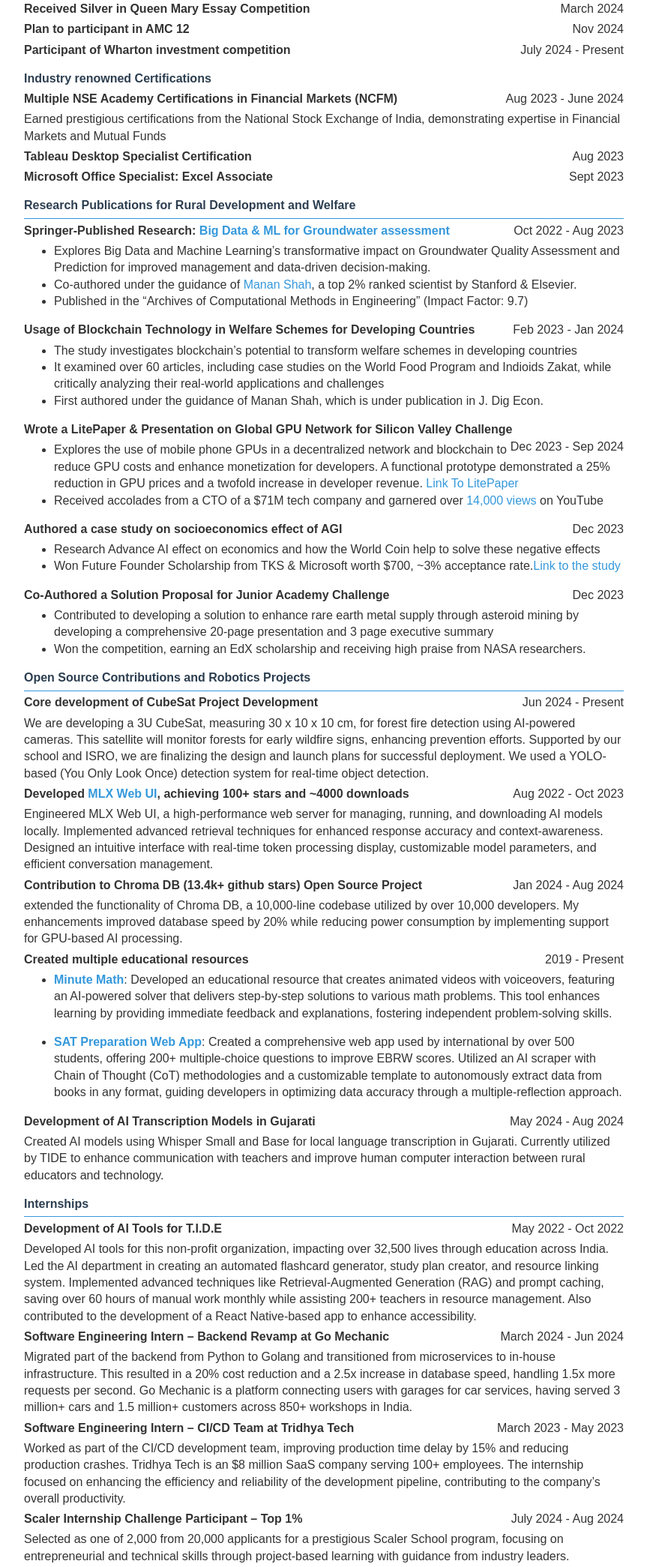
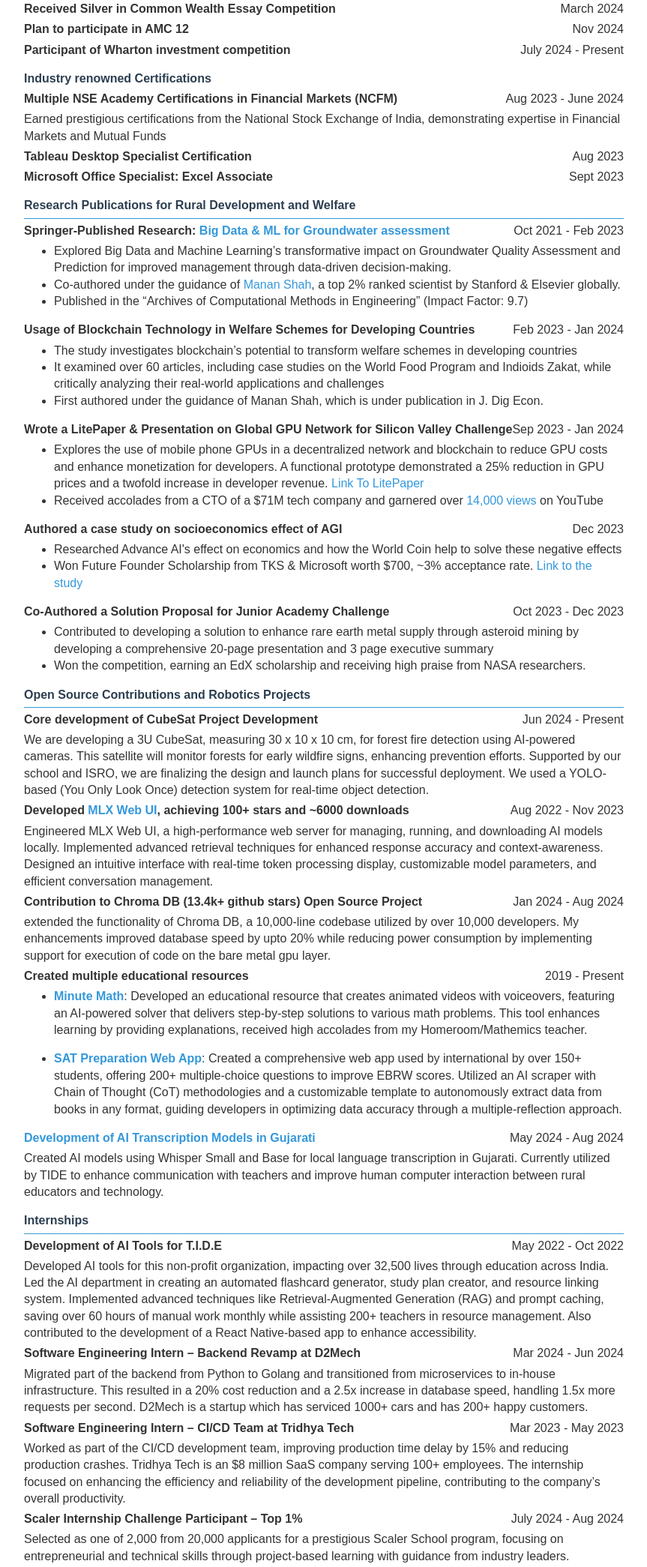
Before and after one commit to Rehan-shah/resume, a plain HTML site: page index.html in a window 1280 px wide. Shown: the part 655-2745 px from the top of the page at 75% size, without its empty margins (208-1071 px from the left). Drawn offline with Linux system fonts and the light colour scheme.

Commit message:
change 2

```diff
--- a/index.html
+++ b/index.html
@@ -8,10 +8,11 @@
     <title>resume Rehan</title>
     <style>
         body {
+
+            max-width: 800px;
             font-family: Arial, sans-serif;
             line-height: 1.4;
             color: #333;
-            max-width: 800px;
             margin: 0 auto;
             padding: 5px;
         }
@@ -85,13 +86,14 @@
                 margin: 5mm 5mm 5mm 5mm;
                 size: 8.5in 13in;
 
-
             }
 
             body {
                 font-size: 11pt;
                 line-height: 1.3;
+                margin: 1px;
             }
+
 
             h1 {
                 font-size: 18pt;
@@ -155,7 +157,7 @@
     <div style="page-break-inside: avoid;">
         <p><strong>Ahmedabad International School (AIS), Ahmedabad, India -
                 IGCSE</strong> <span style="float: right;">2019 – 2022</span><br />
-            Attained a A* average across 7 subjects</p>
+            Attained A* average across 7 subjects, awarded International Certificate of Education with Distinction</p>
     </div>
     <div style="page-break-inside: avoid;">
         <p><strong>SAT:</strong> <span style="float: right;">Oct 2023</span>
@@ -163,7 +165,7 @@
     </div>
     <div style="page-break-inside: avoid;">
         <p><strong>TOEFL:</strong> <span style="float: right;">Oct 2024</span>
-            ? (Reading: 30, Listening: 29, Speaking: ?, Writing: ?), waiting results</p>
+            109 (Reading: 30, Listening: 29, Speaking: 24, Writing: 26)</p>
     </div>
 
     <div style="page-break-inside: avoid;">
@@ -176,10 +178,11 @@
     <div style="page-break-inside: avoid;">
         <p><strong>School topper in IGCSE Economics, Additional Mathematics, and
                 Further Mathematics</strong></p>
+
     </div>
     <div style="page-break-inside: avoid;">
         <p><strong>3rd National and 27th Global Ranking, AAPT Physics Bowl
-                (10,000 participants)</strong> <span style="float: right;">Mar
+                (8,000 participants)</strong> <span style="float: right;">Mar
                 2024</span></p>
     </div>
     <div style="page-break-inside: avoid;">
@@ -189,7 +192,7 @@
     </div>
     <div style="page-break-inside: avoid;">
         <p><strong>2nd prize in Silicon Valley Challenge by (SST) bested
-                18k+ participants, awarded $600</strong> <span style="float: right;">Dec 2023</span></p>
+                18k+ participants, awarded $600 worth of prize</strong> <span style="float: right;">Jan 2023</span></p>
     </div>
     <div style="page-break-inside: avoid;">
         <p><strong>Winner of the fall Junior Academy Challenge from The New
@@ -215,19 +218,21 @@
     </div>
 
     <div style="page-break-inside: avoid;">
-        <p><strong>Received Silver in Queen Mary Essay Competition</strong>
+        <p><strong>Received Silver in Common Wealth Essay Competition</strong>
             <span style="float: right;">March 2024</span>
         </p>
     </div>
 
     <div style="page-break-inside: avoid;">
-        <p><strong>Plan to participant in AMC 12</strong><span style="float: right;">Nov 2024</span></p>
+        <p><strong>Plan to participate in AMC 12</strong><span style="float: right;">Nov 2024</span></p>
     </div>
 
     <div style="page-break-inside: avoid;">
         <p><strong>Participant of Wharton investment competition</strong> <span style="float: right;">July 2024 -
                 Present</span></p>
     </div>
+
+
     <h3 id="industry-renowned-certifications">Industry renowned
         Certifications</h3>
     <div style="page-break-inside: avoid;">
@@ -239,7 +244,8 @@
             Mutual Funds</p>
     </div>
     <div style="page-break-inside: avoid;">
-        <p><strong>Tableau Desktop Specialist Certification</strong> <span style="float: right;">Aug 2023</span></p>
+        <p><strong>Tableau Desktop Specialist Certification</strong> <span style="float: right;">Aug
+                2023</span></p>
     </div>
     <div style="page-break-inside: avoid;">
         <p><strong>Microsoft Office Specialist: Excel Associate</strong>
@@ -251,14 +257,14 @@
     <div style="page-break-inside: avoid;">
         <p><strong>Springer-Published Research: <a
                     href="https://link.springer.com/article/10.1007/s11831-024-10156-w">Big
-                    Data &amp; ML for Groundwater assessment</a></strong> <span style="float: right;">Oct 2022 - Aug
+                    Data &amp; ML for Groundwater assessment</a></strong> <span style="float: right;">Oct 2021 - Feb
                 2023</span></p>
         <ul>
-            <li>Explores Big Data and Machine Learning’s transformative impact
+            <li>Explored Big Data and Machine Learning’s transformative impact
                 on Groundwater Quality Assessment and Prediction for improved
-                management and data-driven decision-making.</li>
+                management through data-driven decision-making.</li>
             <li>Co-authored under the guidance of <a href="https://scholar.google.com/citations?user=oYzwMAoAAAAJ">Manan
-                    Shah</a>, a top 2% ranked scientist by Stanford &amp; Elsevier.</li>
+                    Shah</a>, a top 2% ranked scientist by Stanford &amp; Elsevier globally.</li>
             <li>Published in the “Archives of Computational Methods in
                 Engineering” (Impact Factor: 9.7)</li>
         </ul>
@@ -280,7 +286,7 @@
     </div>
     <div style="page-break-inside: avoid;">
         <p><strong>Wrote a LitePaper &amp; Presentation on Global GPU
-                Network for Silicon Valley Challenge</strong> <span style="float: right;">Dec 2023 - Sep 2024</span></p>
+                Network for Silicon Valley Challenge</strong> <span style="float: right;">Sep 2023 - Jan 2024</span></p>
         <ul>
             <li>Explores the use of mobile phone GPUs in a decentralized network
                 and blockchain to reduce GPU costs and enhance monetization for
@@ -300,10 +306,10 @@
         </p>
         <ul>
             <li>
-                Research Advance AI effect on economics and how the World Coin help to solve these negative effects
+                Researched Advance AI's effect on economics and how the World Coin help to solve these negative effects
             </li>
 
-            <li>Won Future Founder Scholarship from TKS & Microsoft worth $700, ~3% acceptance rate.<a
+            <li>Won Future Founder Scholarship from TKS & Microsoft worth $700, ~3% acceptance rate. <a
                     href="https://www.academia.edu/124687758/AGI_and_Worldcoin_Rewriting_the_Rules_of_Global_Economics">Link
                     to the study</a>
             </li>
@@ -311,7 +317,7 @@
     </div>
     <div style="page-break-inside: avoid;">
         <p><strong>Co-Authored a Solution Proposal for Junior Academy
-                Challenge</strong> <span style="float: right;">Dec 2023</span></p>
+                Challenge</strong> <span style="float: right;">Oct 2023 - Dec 2023</span></p>
         <ul>
             <li>Contributed to developing a solution to enhance rare earth metal
                 supply through asteroid mining by developing a comprehensive 20-page presentation and 3 page executive
@@ -339,7 +345,7 @@
     </div>
     <div style="page-break-inside: avoid;">
         <p><strong>Developed <a href="https://github.com/Rehan-shah/mlx-web-ui">MLX Web UI</a>,
-                achieving 100+ stars and ~4000 downloads</strong> <span style="float: right">Aug 2022 - Oct 2023</span>
+                achieving 100+ stars and ~6000 downloads</strong> <span style="float: right">Aug 2022 - Nov 2023</span>
         </p>
         <p>Engineered MLX Web UI, a high-performance web server for
             managing, running, and downloading AI models locally. Implemented
@@ -354,8 +360,8 @@
                 2024</span></p>
         <p>extended the functionality of Chroma DB, a 10,000-line codebase
             utilized by over 10,000 developers. My enhancements improved
-            database speed by 20% while reducing power consumption by
-            implementing support for GPU-based AI processing.</p>
+            database speed by upto 20% while reducing power consumption by
+            implementing support for execution of code on the bare metal gpu layer.</p>
     </div>
     <div style="page-break-inside: avoid;">
         <p><strong>Created multiple educational resources</strong> <span style="float: right;">2019 - Present</span></p>
@@ -366,15 +372,15 @@
                         Math</a></strong>: Developed an educational resource that creates
                 animated videos with voiceovers, featuring an AI-powered solver that
                 delivers step-by-step solutions to various math problems. This tool
-                enhances learning by providing immediate feedback and explanations,
-                fostering independent problem-solving skills.</li>
+                enhances learning by providing explanations, received high accolades from my Homeroom/Mathemics teacher.
+            </li>
         </ul>
     </div>
     <div style="page-break-inside: avoid;">
         <ul>
             <li><strong><a href="https://scentence-completion.vercel.app/">SAT
                         Preparation Web App</a></strong>: Created a comprehensive web app
-                used by international by over 500 students, offering 200+
+                used by international by over 150+ students, offering 200+
                 multiple-choice questions to improve EBRW scores. Utilized an AI
                 scraper with Chain of Thought (CoT) methodologies and a customizable
                 template to autonomously extract data from books in any format,
@@ -383,8 +389,9 @@
         </ul>
     </div>
     <div style="page-break-inside: avoid;">
-        <p><strong>Development of AI Transcription Models in
-                Gujarati</strong> <span style="float: right;">May 2024 - Aug
+        <p><strong><a href="https://huggingface.co/Rehan1234/whispher-small-gujarati/upload/main">Development of AI
+                    Transcription Models in
+                    Gujarati</a></strong> <span style="float: right;">May 2024 - Aug
                 2024</span></p>
         <p>Created AI models using Whisper Small and Base for local language
             transcription in Gujarati. Currently utilized by TIDE to enhance
@@ -406,20 +413,17 @@
             accessibility.</p>
     </div>
     <div style="page-break-inside: avoid;">
-        <p><strong>Software Engineering Intern – Backend Revamp at Go
-                Mechanic</strong> <span style="float: right;">March 2024 - Jun
-                2024</span></p>
-        <p>Migrated part of the backend from Python to Golang and
-            transitioned from microservices to in-house infrastructure. This
-            resulted in a 20% cost reduction and a 2.5x increase in database
-            speed, handling 1.5x more requests per second. Go Mechanic is a
-            platform connecting users with garages for car services, having
-            served 3 million+ cars and 1.5 million+ customers across 850+
-            workshops in India.</p>
+        <p><strong>Software Engineering Intern – Backend Revamp at D2Mech</strong> <span style="float: right;">Mar 2024
+                - Jun 2024</span></p>
+        <p>Migrated part of the backend from Python to Golang and transitioned from microservices to in-house
+            infrastructure. This resulted in a 20% cost reduction and a 2.5x increase in database speed, handling 1.5x
+            more requests per second. D2Mech is a startup which has serviced 1000+ cars and has 200+ happy customers.
+        </p>
     </div>
+
     <div style="page-break-inside: avoid;">
         <p><strong>Software Engineering Intern – CI/CD Team at Tridhya
-                Tech</strong> <span style="float: right;">March 2023 - May
+                Tech</strong> <span style="float: right;">Mar 2023 - May
                 2023</span></p>
         <p>Worked as part of the CI/CD development team, improving
             production time delay by 15% and reducing production crashes.
@@ -456,7 +460,8 @@
                 collaborated with 20+ members</strong> <span style="float: right;">Jun 2024 - Present</span></p>
     </div>
     <div style="page-break-inside: avoid;">
-        <p><strong>President of School’s Mathematics Club</strong> <span style="float: right;">Jun 2023 - Present</span>
+        <p><strong>President of School’s Mathematics community</strong> <span style="float: right;">Jun 2023 -
+                Present</span>
         </p>
         <p>Expanded membership from 10 to 60 students, spearheading
             preparation programs for AMC 12 and 10, significantly elevating the
@@ -470,8 +475,9 @@
     <h2 id="rural-development-and-social-impact-initiatives">Rural
         Development and Social Impact Initiatives</h2>
     <div style="page-break-inside: avoid;">
-        <p><strong>Founder of Scavenger Relief NGO, United Nations and
-                United First (Gujarat, India)</strong> <span style="float: right;">Apr 2023 - Present</span></p>
+        <p><strong><a href="https://scavenger-relief.framer.website/">Founder of Scavenger Relief NGO, United Nations
+                    and
+                    United First (Gujarat, India)</a></strong> <span style="float: right;">Apr 2023 - Present</span></p>
         <ul>
             <li>Fundraising Initiative: Led a campaign that raised nearly USD
                 20,000, including USD 2,500 of my own contributions, to provide
@@ -479,7 +485,7 @@
                 states: Uttar Pradesh, Maharashtra, Bihar, Tamil Nadu, and
                 Rajasthan.<br />
             </li>
-            <li>Educaitonal and awaraness Campaign: Created a guerrill educational
+            <li>Educational and awaraness Campaign: Created a guerrilla educational
                 campaign to educate scavengers on the proper usage of the safety
                 kits and to facilitate setup assistance. Additionally, outsourced
                 materials from across India to reduce costs, enabling the
@@ -518,8 +524,8 @@
         Outreach and Program Development</h2>
     <div style="page-break-inside: avoid;">
         <p><strong>Atam Vikas - Taught 100+ Students Math and
-                Science</strong> <span style="float: right;">Oct 2023 - July
-                2024</span></p>
+                Science</strong> <span style="float: right;">Oct 2022 - July
+                2023</span></p>
         <p>At Atam Vikas, I taught over 100 underprivileged students in
             grades 3 to 5, focusing on math and science. My interactive teaching
             methods and hands-on activities significantly improved students’
```
Also changed, not shown: 2 other files.
